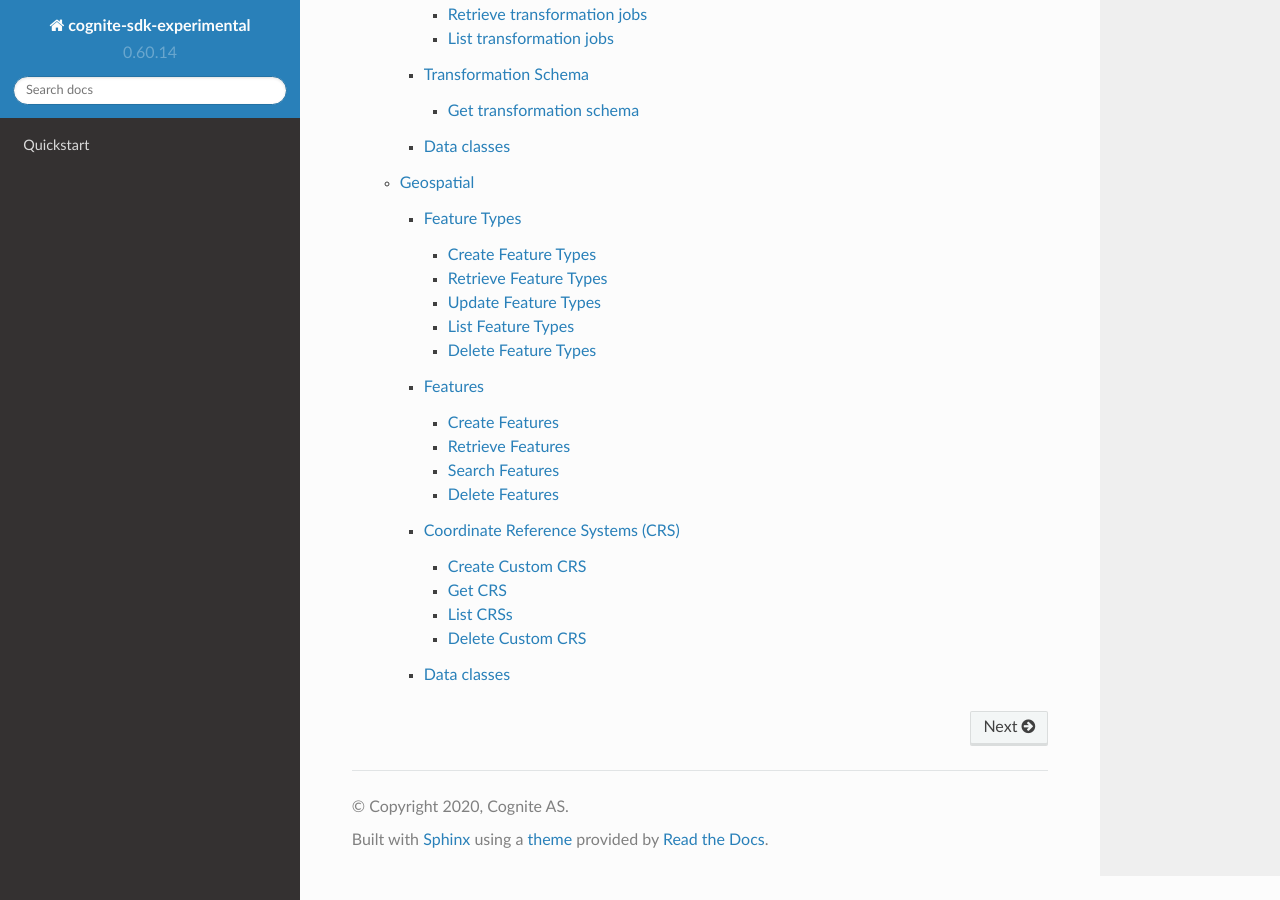
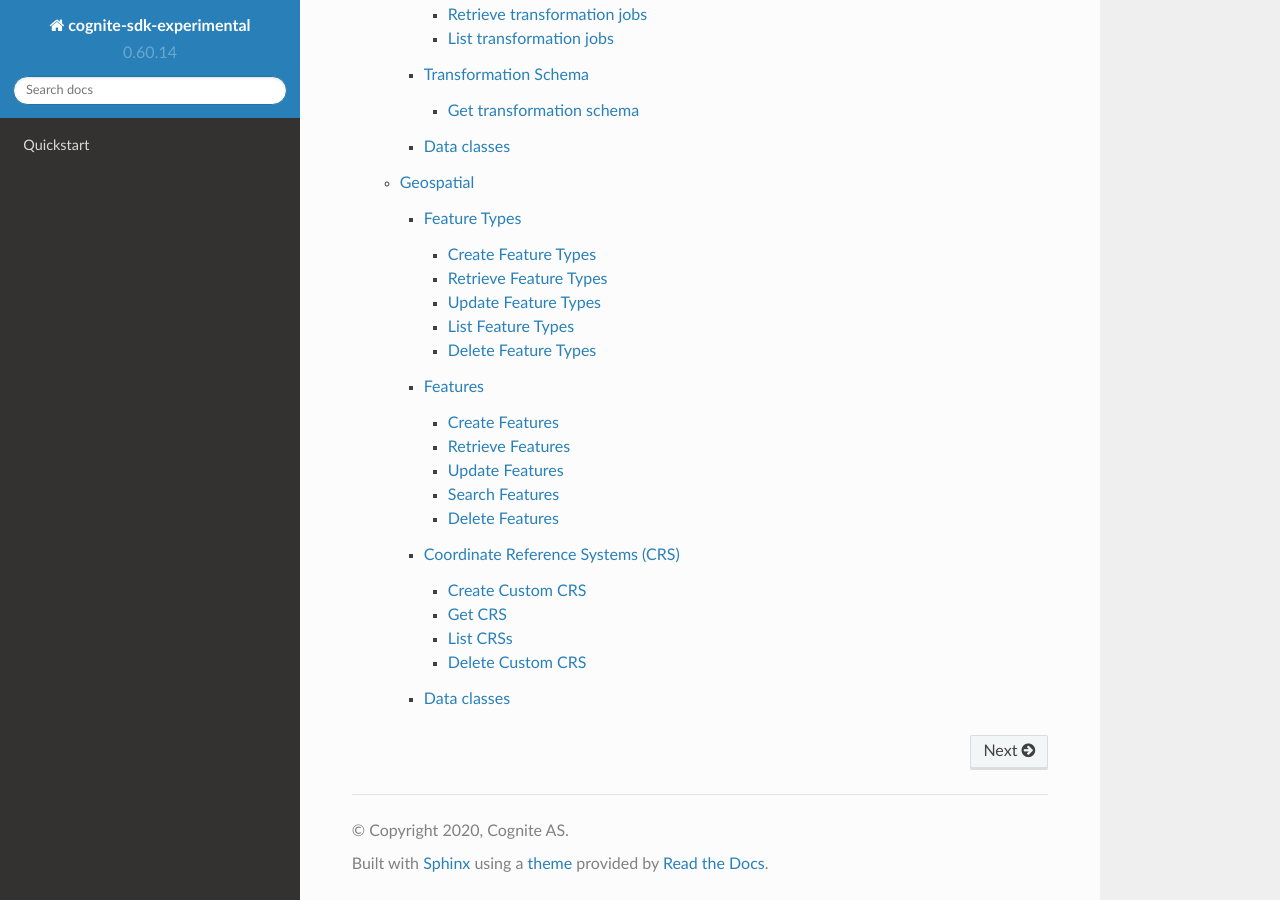
Before and after one commit to cognitedata/cognite-sdk-python-experimental, a Sphinx documentation site: the page built from docs/source/index.rst, in a window 1280 px wide and 900 px high, scrolled down 4081 px. Built offline with Sphinx 7.4.7 and the Read the Docs theme 2.0.0, drawn with Linux system fonts in a browser that asks for light colours.

Commit message:
add missing update_features

```diff
--- a/docs/source/cognite.rst
+++ b/docs/source/cognite.rst
@@ -627,6 +627,10 @@ Retrieve Features
 ~~~~~~~~~~~~~~~~~~~~~~~~~~~~~~~~~~~~~~
 .. automethod:: cognite.experimental._api.geospatial.ExperimentalGeospatialAPI.retrieve_features
 
+Update Features
+~~~~~~~~~~~~~~~~~~~~~~~~~~~~~~~~~~~~~~
+.. automethod:: cognite.experimental._api.geospatial.ExperimentalGeospatialAPI.update_features
+
 Search Features
 ~~~~~~~~~~~~~~~~~~~~~~~~~~~~~~~~~~~~~~
 .. automethod:: cognite.experimental._api.geospatial.ExperimentalGeospatialAPI.search_features
```
